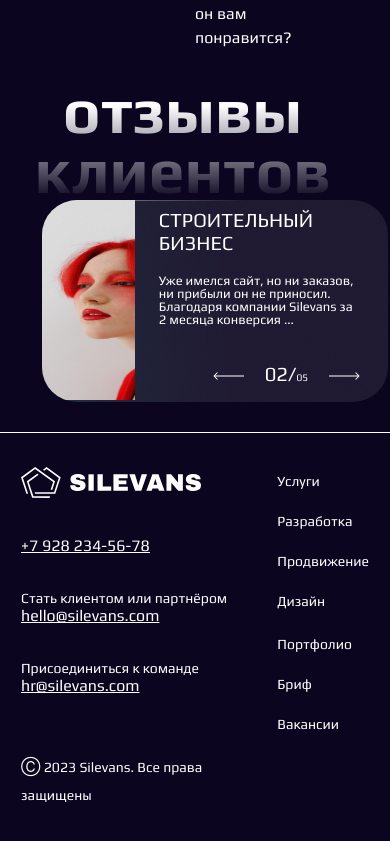
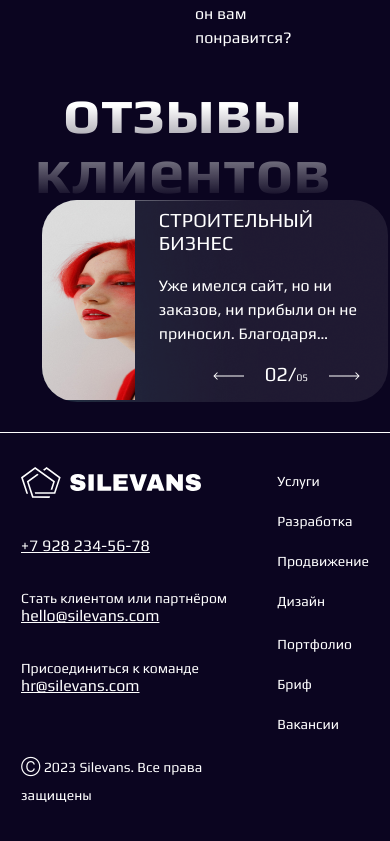
Before and after one commit to JulieBenchuk/web-studio, a Next.js app: page / in a window 390 px wide. Shown: the part 1638-2479 px from the top of the page. Built offline with nearby package versions, Linux system fonts and the light colour scheme.

Commit message:
slider finish v2

```diff
--- a/src/components/common/slider/Slider.tsx
+++ b/src/components/common/slider/Slider.tsx
@@ -46,9 +46,6 @@ export const Slider: React.FC<SwiperDataType> = ({swiperData}) => {
                                     <div className={styles.desc}>
                                         {el.desc}
                                     </div>
-                                    <div className={styles.mobileDesc}>
-                                        {el.desc.split(' ').slice(0, 18).join(' ') + ' ...'}
-                                    </div>
                                     <div className={styles.price}>{el.price && `от ${el.price} ₽`}</div>
                                     <div className={styles.buttons}>
                                         <div className={`swiper-button-prev ${styles.swiperButtonPrev}`}>
--- a/src/styles/components/slider/slider.module.scss
+++ b/src/styles/components/slider/slider.module.scss
@@ -52,10 +52,6 @@
         @include Text-FS-FW-LH(16px, 400, 150%);
       }
 
-      .mobileDesc {
-        display: none;
-      }
-
       .price {
         position: absolute;
         bottom: 10px;
@@ -108,7 +104,6 @@
         }
       }
     }
-
   }
 }
 
@@ -128,19 +123,15 @@
       .allText {
         .title {
           @include Text-FS-FW-LH(20px, 400, 23px);
-
         }
 
         .desc {
-          display: none;
-        }
-
-        .mobileDesc {
-          display: inline-block;
-          margin-top: 20px;
-        }
-
-        .buttons {
+          width: 100%;
+          overflow: hidden;
+          display: -webkit-box;
+          -webkit-line-clamp: 3;
+          -webkit-box-orient: vertical;
+          text-overflow: ellipsis;
         }
       }
     }
```
